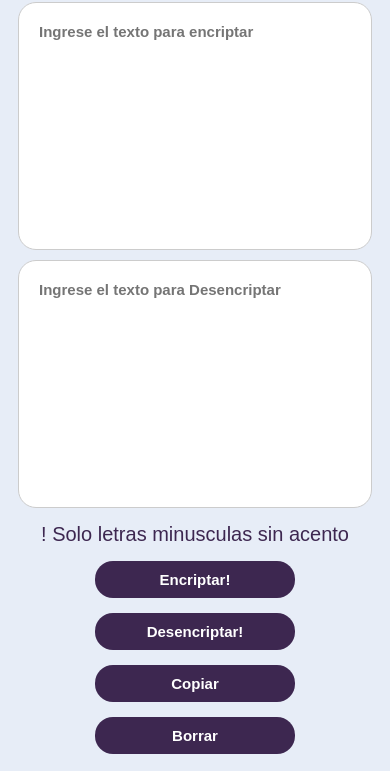
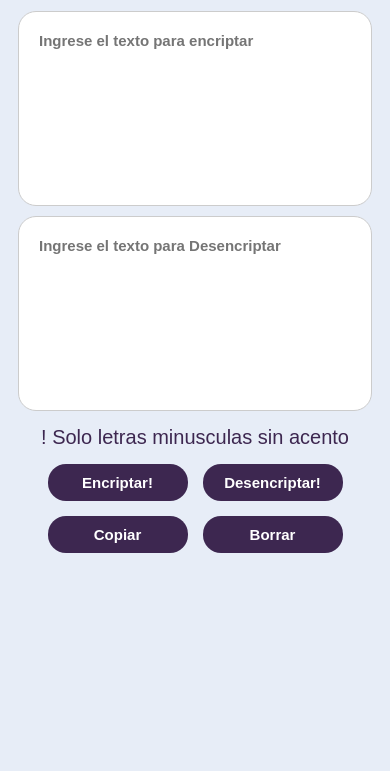
Before and after one commit to ggonzalesu/encriptadorTexto, a plain HTML site: page index.html in a window 390 px wide. Shown: the part 73-844 px from the top of the page. Drawn offline with Linux system fonts and the light colour scheme.

Commit message:
actualizando responsive style.css

```diff
--- a/style.css
+++ b/style.css
@@ -75,7 +75,6 @@ p {
 
 .btn {
     width: 20%;
-    padding: 10px 20px;
     background: #3d2750;
     color: #ffffff;
     font-size: 15px;
@@ -83,6 +82,7 @@ p {
     border: none;
     border-radius: 18px;
     transition: 0.5s;
+    padding: 5px 20px;
 }
 
 .btn:hover {
@@ -94,7 +94,7 @@ p {
 
 .btn-2 {
     width: 10%;
-    padding: 10px 20px;
+    padding: 5px 20px;
     background: #3d2750;
     color: #ffffff;
     font-size: 15px;
@@ -133,12 +133,14 @@ p {
 
 @media(max-width: 650px) {
     body {
+        height: 100vh;
+        display: block;
         display: block;
     }
 
     .titulo{
         width: 100%;
-        height: 60px;
+        height: 10%;
     }
 
     .titulo img{
@@ -149,14 +151,15 @@ p {
     section {
         width: 100%;
         margin: 15px 0;
+        margin: 0;
     }
 
     .block-txtArea {
         width: 100%;
+        height: 400px;
         display: flex;
         flex-direction: column;
         justify-content: center;
-        height: 60vh;
         gap: 10px;
     }
 
@@ -168,13 +171,14 @@ p {
 
     .btn-contenedor{
         display: flex;
-        flex-direction: column;
-        margin: 0;
+        margin: 0;    flex-wrap: wrap;
+    justify-content: center;
     }
 
     .btn, .btn-2{
-        width: 200px;
+        width: 140px;
         font-size: 15px;
+        padding: 10px 15px;
     }
 
 
```
